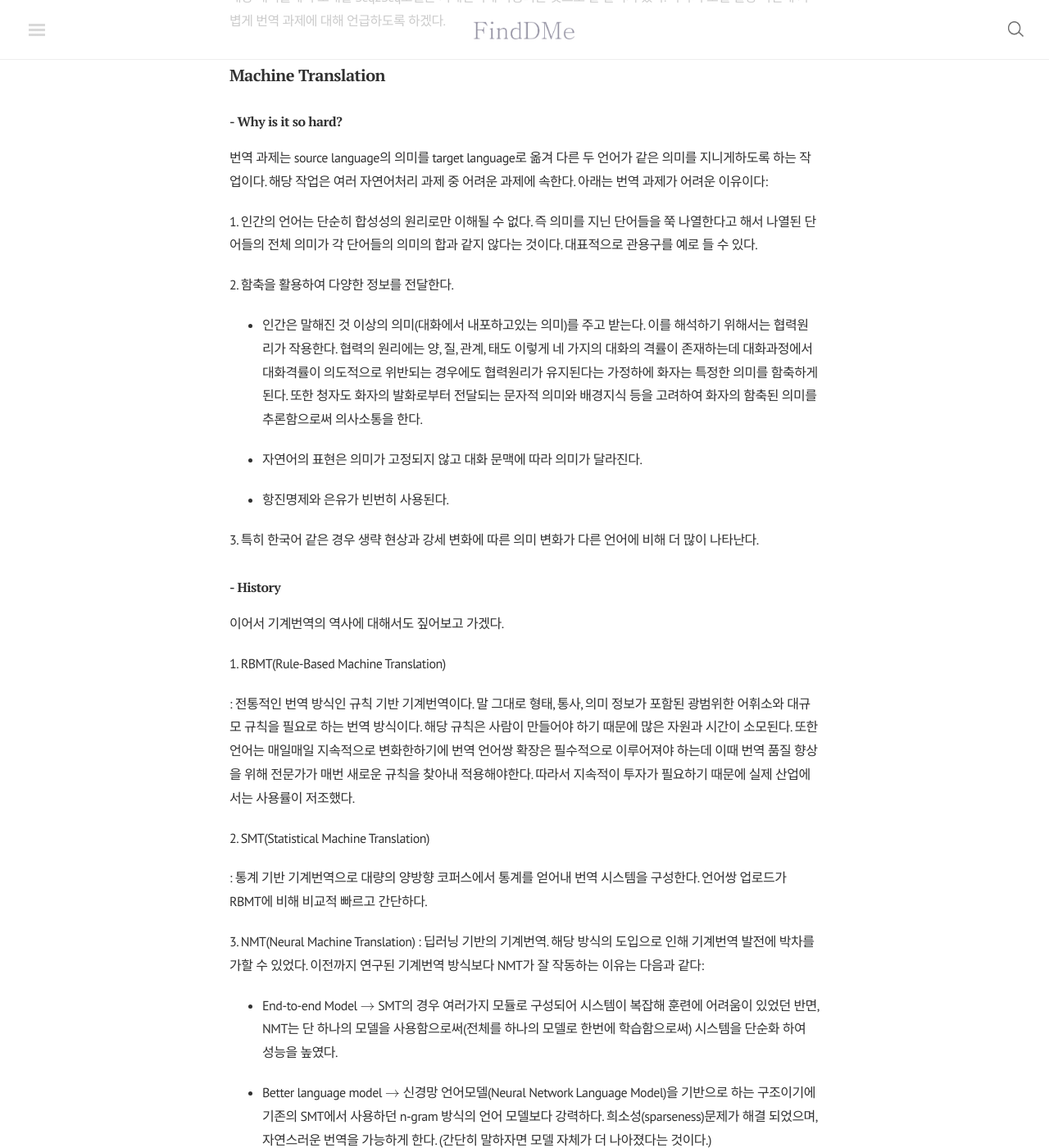
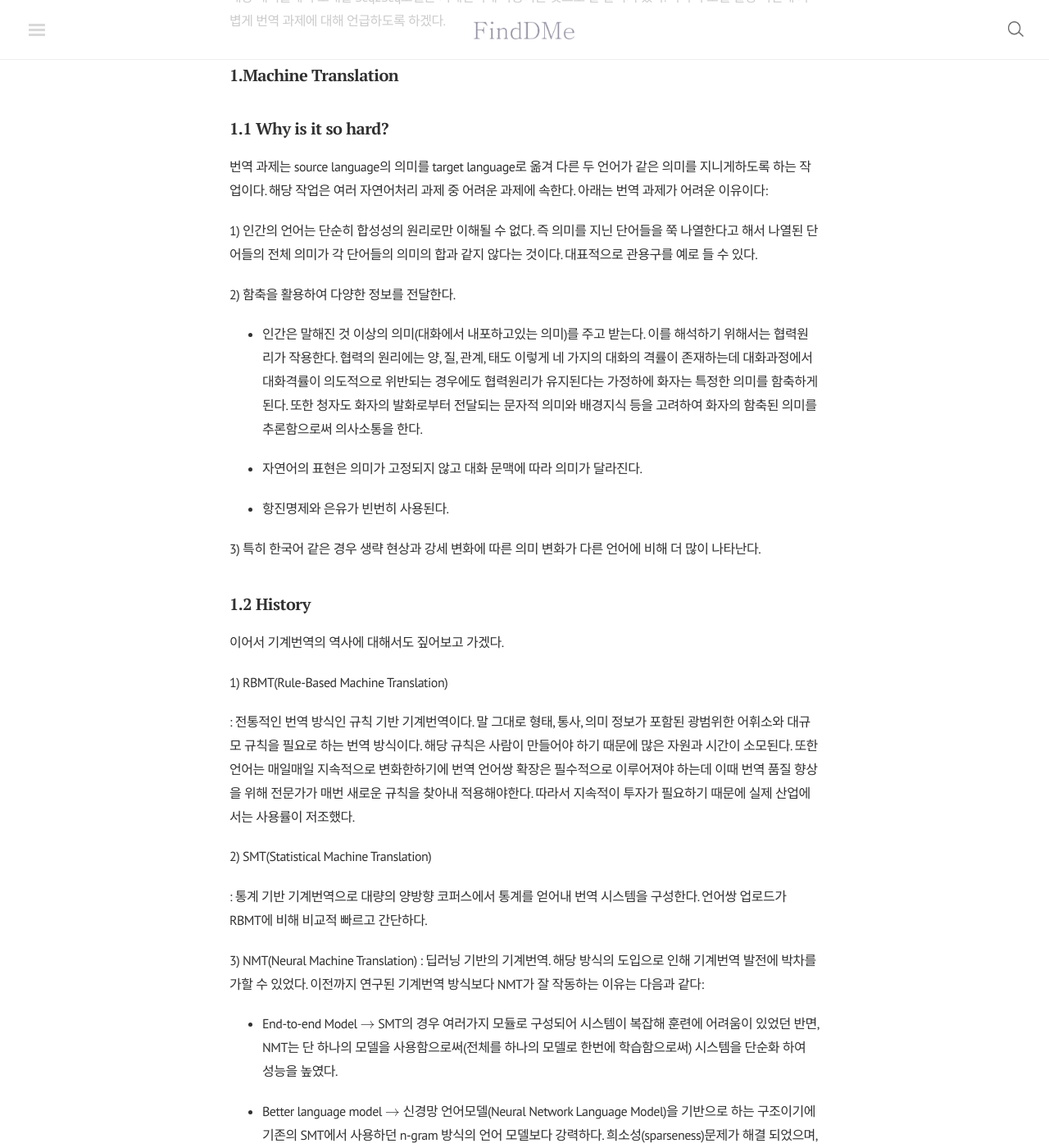
Before and after one commit to finddme/finddme.github.io, a Jekyll site: the page built from blog/index.html, in a window 1280 px wide and 1400 px high, scrolled down 273 px. Shown: the whole window at 82% size. Built offline with Jekyll 4.4.1, drawn with Linux system fonts in a browser that asks for light colours; nearby versions of some CDN libraries; formulas are drawn with MathJax 3; the list of posts is cut into pages by our own code; comment, search, counter and statistics services are not loaded; some of the changed text lies outside the part shown.

Commit message:
Update 2019-11-11-Seq2Seq.md

```diff
--- a/_posts/2019-11-11-Seq2Seq.md
+++ b/_posts/2019-11-11-Seq2Seq.md
@@ -6,43 +6,43 @@ tag: NLP
 
 해당 게시물에서 소개할 Seq2Seq모델은 기계번역에 사용되는 것으로 잘 알려져 있다. 따라서 모델 설명 이전에 가볍게 번역 과제에 대해 언급하도록 하겠다.
 
-## Machine Translation
+## 1\.Machine Translation
 
-### - Why is it so hard?
+## 1\.1 Why is it so hard?
 
 번역 과제는 source language의 의미를 target language로 옮겨 다른 두 언어가 같은 의미를 지니게하도록 하는 작업이다. 해당 작업은 여러 자연어처리 과제 중 어려운 과제에 속한다. 아래는 번역 과제가 어려운 이유이다:
 
-  1\. 인간의 언어는 단순히 합성성의 원리로만 이해될 수 없다. 즉 의미를 지닌 단어들을 쭉 나열한다고 해서 나열된 단어들의 전체 의미가 각 단어들의 의미의 합과 같지 않다는 것이다. 대표적으로 관용구를 예로 들 수 있다.
+  1\) 인간의 언어는 단순히 합성성의 원리로만 이해될 수 없다. 즉 의미를 지닌 단어들을 쭉 나열한다고 해서 나열된 단어들의 전체 의미가 각 단어들의 의미의 합과 같지 않다는 것이다. 대표적으로 관용구를 예로 들 수 있다.
 
-  2\. 함축을 활용하여 다양한 정보를 전달한다.
+  2\) 함축을 활용하여 다양한 정보를 전달한다.
   * 인간은 말해진 것 이상의 의미(대화에서 내포하고있는 의미)를 주고 받는다. 이를 해석하기 위해서는 협력원리가 작용한다. 협력의 원리에는 양, 질, 관계, 태도 이렇게 네 가지의 대화의 격률이 존재하는데 대화과정에서 대화격률이 의도적으로 위반되는 경우에도 협력원리가 유지된다는 가정하에 화자는 특정한 의미를 함축하게 된다. 또한 청자도 화자의 발화로부터 전달되는 문자적 의미와 배경지식 등을 고려하여 화자의 함축된 의미를 추론함으로써 의사소통을 한다.
 
   * 자연어의 표현은 의미가 고정되지 않고 대화 문맥에 따라 의미가 달라진다.
 
   * 항진명제와 은유가 빈번히 사용된다.
 
-  3\. 특히 한국어 같은 경우 생략 현상과 강세 변화에 따른 의미 변화가 다른 언어에 비해 더 많이 나타난다.
+  3\) 특히 한국어 같은 경우 생략 현상과 강세 변화에 따른 의미 변화가 다른 언어에 비해 더 많이 나타난다.
 
-### - History
+## 1\.2 History
 
 이어서 기계번역의 역사에 대해서도 짚어보고 가겠다.
 
-  1\. RBMT(Rule-Based Machine Translation)
+  1\) RBMT(Rule-Based Machine Translation)
 
   : 전통적인 번역 방식인 규칙 기반 기계번역이다. 말 그대로 형태, 통사, 의미 정보가 포함된 광범위한 어휘소와 대규모 규칙을 필요로 하는 번역 방식이다. 해당 규칙은 사람이 만들어야 하기 때문에 많은 자원과 시간이 소모된다. 또한 언어는 매일매일 지속적으로 변화한하기에 번역 언어쌍 확장은 필수적으로 이루어져야 하는데 이때 번역 품질 향상을 위해 전문가가 매번 새로운 규칙을 찾아내 적용해야한다. 따라서 지속적이 투자가 필요하기 때문에 실제 산업에서는 사용률이 저조했다.
 
-  2\. SMT(Statistical Machine Translation)
+  2\) SMT(Statistical Machine Translation)
 
   : 통계 기반 기계번역으로 대량의 양방향 코퍼스에서 통계를 얻어내 번역 시스템을 구성한다. 언어쌍 업로드가 RBMT에 비해 비교적 빠르고 간단하다.
 
-  3\. NMT(Neural Machine Translation) : 딥러닝 기반의 기계번역. 해당 방식의 도입으로 인해 기계번역 발전에 박차를 가할 수 있었다. 이전까지 연구된 기계번역 방식보다 NMT가 잘 작동하는 이유는 다음과 같다:
+  3\) NMT(Neural Machine Translation) : 딥러닝 기반의 기계번역. 해당 방식의 도입으로 인해 기계번역 발전에 박차를 가할 수 있었다. 이전까지 연구된 기계번역 방식보다 NMT가 잘 작동하는 이유는 다음과 같다:
   * End-to-end Model $\rightarrow$ SMT의 경우 여러가지 모듈로 구성되어 시스템이 복잡해 훈련에 어려움이 있었던 반면, NMT는 단 하나의 모델을 사용함으로써(전체를 하나의 모델로 한번에 학습함으로써) 시스템을 단순화 하여 성능을 높였다.
 
   * Better language model $\rightarrow$ 신경망 언어모델(Neural Network Language Model)을 기반으로 하는 구조이기에 기존의 SMT에서 사용하던 n-gram 방식의 언어 모델보다 강력하다. 희소성(sparseness)문제가 해결 되었으며, 자연스러운 번역을 가능하게 한다. (간단히 말하자면 모델 자체가 더 나아졌다는 것이다.)
 
   * Great context embedding $\rightarrow$ Neural Network모델은 데이터를 압축시키는 것에 있어 좋은 성능을 자랑한다. 따라서 문장의 의미를 벡터화(vectorize)하는 능력이 뛰어납니다. 따라서, 노이즈나 희소성(sparseness)문제를 이전보다 잘 해결할 수 있다.(간단히 말하자면 임베딩 기능이 향상되었다는 것이다.)
 
-## Sequence to Sequence Model
+## 2\. Sequence to Sequence Model
 
 이제 본격적으로 Seq2Seq이라는 모델에 대해 소개하도록 하겠다. 일반적인 Deep Neural Network같은 경우 다양한 분야에서 좋은 성과를 보였으나 sequence data처리에는 큰 성과를 보이지 못 했다. 이는 input dimension과 output dimension이 고정되어 있기 때문이다. 물론 convolution연산의 경우 input의 크기가 정해져 있지 않지만 Multi-Layer-Perceptron의 경우에는 입력의 차원과 출력의 차원을 정한 후에 학습을 시작한다. 이러한 방식은 이미지 데이터와 같이 크기가 고정된 데이터를 처리할 경우에 유용하게 사용될 수 있다. 하지만 인간이 주고받는 언어의 입력과 출력 크기는 상황에 따라, 사람에 따라 매우 상이하다. 따라서 위에서 언급된 모델들로는 인간의 언어를 학습시키는 것에 어려움이 있다. 이러한 문제점을 해결하기 위해 고안된 모델이 오늘 설명할 seq2seq모델이다.
 
@@ -54,7 +54,7 @@ $${ \theta }^{ * }\approx argmax \ P(Y|X ;\theta) \ where \ X=\{x_1, x_2, x_3, .
 
 Seq2seq모델은 말 그대로 sequence data가 들어가서 sequence data가 나오는 모델로, 간단히 말하자면 many-to-many방식의 RNN인데 encoder, decoder, generator를 통해 높은 확률의 결과 값을 도출하도록 학습하는 모델이다.
 
-### - Architecture of seq2seq model
+## 2\.1 Architecture of seq2seq model
 
 <center><img width="828" alt="2019-11-11 (1)" src="https://user-images.githubusercontent.com/53667002/68571014-4ca1ab80-04a5-11ea-9f9e-1684cb7da615.png"></center>
 
@@ -100,7 +100,7 @@ $$\hat{y}_{t}=softmax({ linear }_{ hs\rightarrow \left\vert { V }_{ tgt } \right
 
 위 수식에서 softmax는 비선형 함수임에도 그 속에 선형 함수가 들어있는 것을 볼 수 있다. 이는 decoder에서 도출된 각 state의 hidden vector값들을 0-1사이의 확률 값으로 변환하기 위해 차원을 늘려주는 작업이다. 그리고 여기에서 특기할 점은 decoder부분의 첫 입력 값으로 계산의 시작을 나타내는 초기값 $BOS$가 있듯이 decoder 계산의 종료를 알리는 $EOS$ token이 존재한다는 것이다.
 
-## Experiment
+## 2\.2 Experiment
 
 지금까지 seq2seq모델의 구조를 하나하나 뜯어 살펴보았는데 위와 같은 방식은 특히 긴 문장을 처리할 때 일반적인 RNN계열의 모델만 단순히 사용했을 보다 더 좋은 성능을 보이게 된다. 왜냐하면 RNN은 일반적인 feedforward neural network인데 즉, input($x_1$, $x_2$, $x_3$ $\dots$ $x_n$)에 대해 아래 수식을 반복하며 output($y_1$, $y_2$, $y_3$ $\dots$ $y_T$)을 도출해내는 구조를 가진다. 따라서 이전 state의 정보를 고려할 수 있다는 장점이 있지만 입, 출력의 길이가 상이할 경우에는 적용하기 어렵다는 한계가 있기 때문이다.
 
```
Also changed, not shown: other parts of _posts/2019-11-11-Seq2Seq.md (+3 -3 lines).
